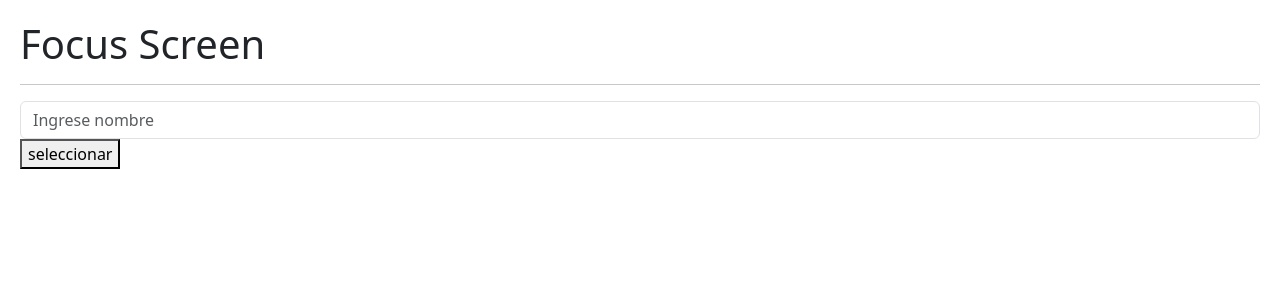
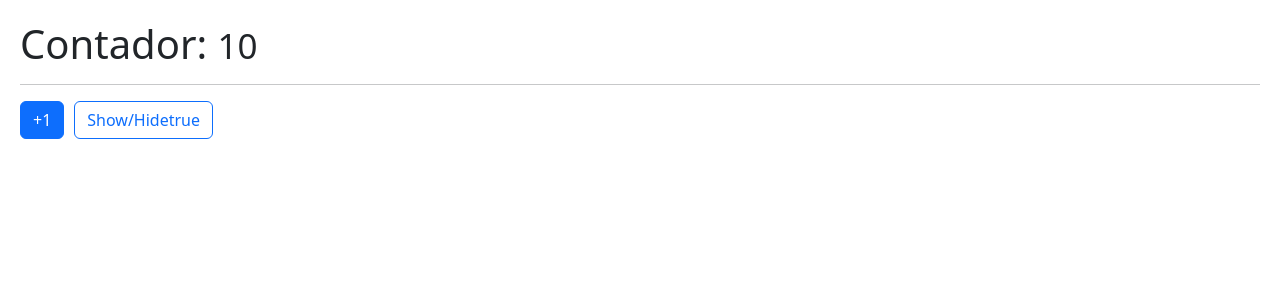
Before and after one commit to LuisJavier55/Hooks, a React (Vite) app: page / in a window 1280 px wide. Shown: the top 300 px of the page. Built offline with nearby package versions, Linux system fonts and the light colour scheme.

Commit message:
creacion de useRef, UseLayoutEffect y DUDAS sobre memo

```diff
--- /dev/null
+++ b/Comentarios/color_comentario.js
@@ -0,0 +1,5 @@
+// Comentario
+//!Notas
+//* Comentarios
+//? DUDAS
+//TODOS resolver
--- a/src/04-useRef/FocusScreen.jsx
+++ b/src/04-useRef/FocusScreen.jsx
@@ -8,8 +8,7 @@ const focusjalar = useRef();
 
 const OnSeleccion =()=>{
 
-    focusjalar.current.select();
-
+   focusjalar.current.focus(); //!accedenmos al DOM con current.
 
 }
 
@@ -26,7 +25,7 @@ const OnSeleccion =()=>{
     className="form-control"
     />
 
-    <button onClick={OnSeleccion}>seleccionar</button>
+    <button className="btn btn-primary mt-2" onClick={OnSeleccion}>seleccionar</button>
     </>
 
   )
--- /dev/null
+++ b/src/05-useLayoutEffect/Layout.jsx
@@ -0,0 +1,54 @@
+import { LoadingMenssage } from "../03-examples0102/LoadingMenssage";
+import { PockemonCard } from "../03-examples0102/PockemonCard";
+import { useCounter } from "../hooks/useCounter";
+import { useFetch } from "../hooks/useFetch"
+
+
+
+export const Layout = () => {
+
+  const {hookcontador,sumaHookContador,restaHookContador} = useCounter(1)
+  //custom Hoook useFetch
+    const {data,isLoading,hasError,error}= useFetch(`https://pokeapi.co/api/v2/pokemon/${hookcontador}`);
+
+
+  return (
+    <>
+    <h2>Pockemon</h2>
+    <hr />
+
+    {
+    (isLoading)
+    ?
+    <LoadingMenssage />
+    :
+    <PockemonCard
+    id={hookcontador}
+    name={data.name}
+    sprites={[
+      data.sprites.front_shiny
+    ]}
+    />
+    }
+
+
+
+    {/* <pre>{JSON.stringify(data,null,2)}</pre> */}
+
+
+
+    <button
+    className="btn btn-primary"
+    onClick={()=>hookcontador>1?restaHookContador(1): null}
+    >Aterior</button>
+
+    <button
+    className="btn btn-primary"
+    onClick={()=> sumaHookContador(1)}
+    >Siguiente</button>
+
+  <p>{hookcontador}</p>
+
+    </>
+  )
+}
--- /dev/null
+++ b/src/06-memos/Memorize.jsx
@@ -0,0 +1,27 @@
+import { useState } from "react"
+import { useCounter } from "../hooks/useCounter"
+import { SmallMemo } from "./SmallMemo"
+
+
+export const Memorize = () => {
+  const {hookcontador,sumaHookContador} = useCounter(10)
+  const [mostrar, setMostrar] = useState(true)
+  return (
+    <>
+    <h1>Contador: <SmallMemo valor={hookcontador}/> </h1>
+
+    <hr />
+
+    <button
+    className="btn btn-primary"
+    onClick={() =>sumaHookContador(1)}
+    >+1</button>
+
+    <button
+    className="btn btn-outline-primary"
+    onClick={() => setMostrar(!mostrar)}>
+      Show/Hide{JSON.stringify(mostrar)}
+    </button>
+    </>
+  )
+}
--- /dev/null
+++ b/src/06-memos/SmallMemo.jsx
@@ -0,0 +1,9 @@
+import {memo} from 'react'  //? DUDAS CON MEMO  INVESTIGAR
+export const SmallMemo = memo(({valor}) => {
+    console.log('se hace efecto :C');
+  return (
+    <small>
+        {valor}
+    </small>
+  )
+})
--- a/src/main.jsx
+++ b/src/main.jsx
@@ -4,8 +4,10 @@ import ReactDOM from 'react-dom/client'
 // import { SinpleForm } from './02-useEffect/SinpleForm'
 // import { FormConCustomHook } from './02-useEffect/FormConCustomHook'
 // import { MultipleCustomHooks } from './03-examples/MultipleCustomHooks'
-import { FocusScreen } from './04-useRef/FocusScreen'
+// import { FocusScreen } from './04-useRef/FocusScreen'
+// import { Layout } from './05-useLayoutEffect/Layout'
 import './index.css'
+import { Memorize } from './06-memos/Memorize'
 
 ReactDOM.createRoot(document.getElementById('root')).render(
   <React.StrictMode>
@@ -13,7 +15,9 @@ ReactDOM.createRoot(document.getElementById('root')).render(
     {/* <SinpleForm /> */}
     {/* <FormConCustomHook />      */}
     {/* <MultipleCustomHooks/> */}
-    <FocusScreen />
+    {/* <FocusScreen /> */}
+    {/* <Layout /> */}
+    <Memorize/>
 
 
   </React.StrictMode>,
```
Also changed, not shown: src/03-examples/PockemonCard.jsx (deleted, +0 -19 lines), src/03-examples0102/PockemonCard.jsx (added, +37 -0 lines), src/03-examples0102/LoadingMenssage.jsx (renamed from src/03-examples/LoadingMenssage.jsx), src/03-examples0102/MultipleCustomHooks.jsx (renamed from src/03-examples/MultipleCustomHooks.jsx).
